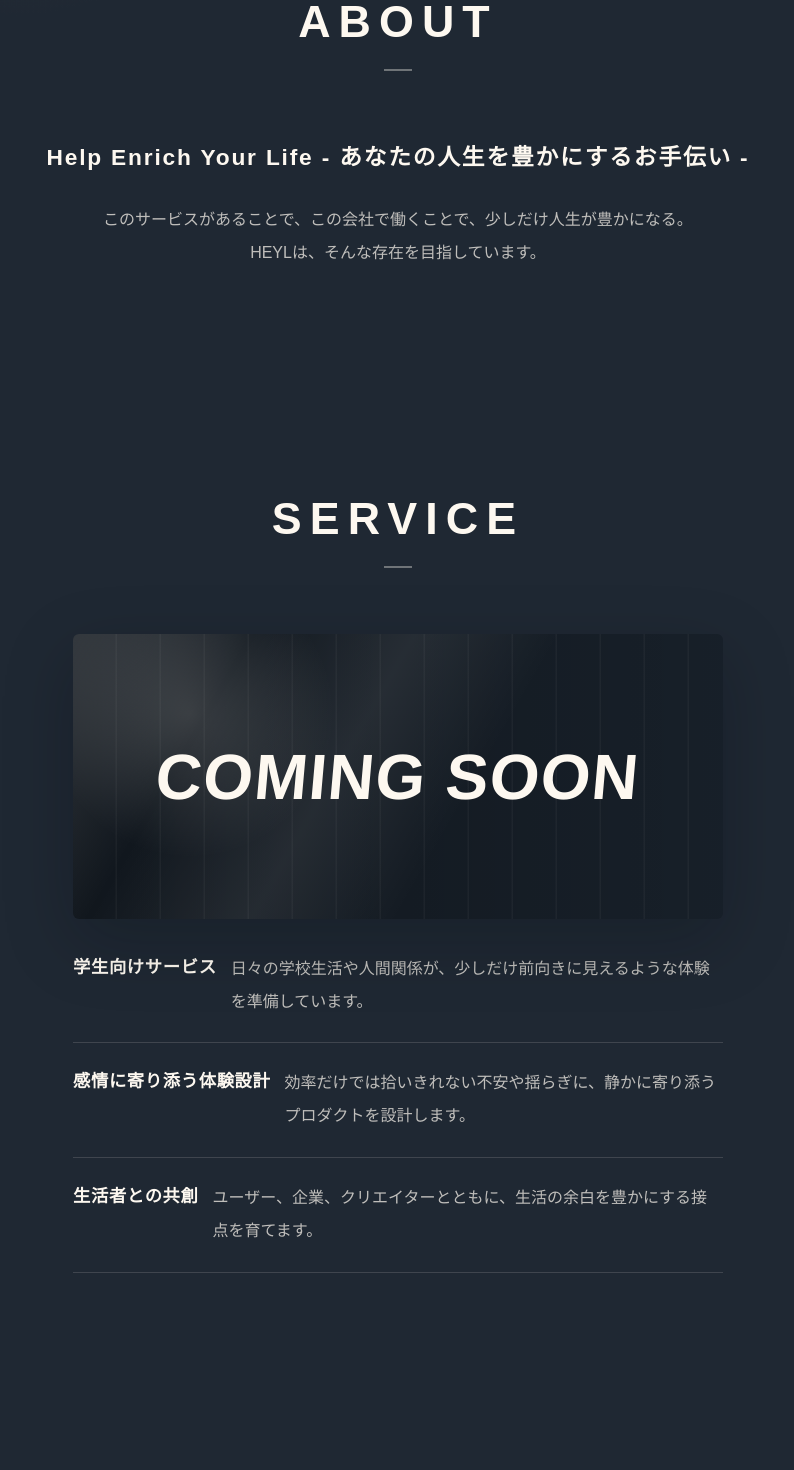
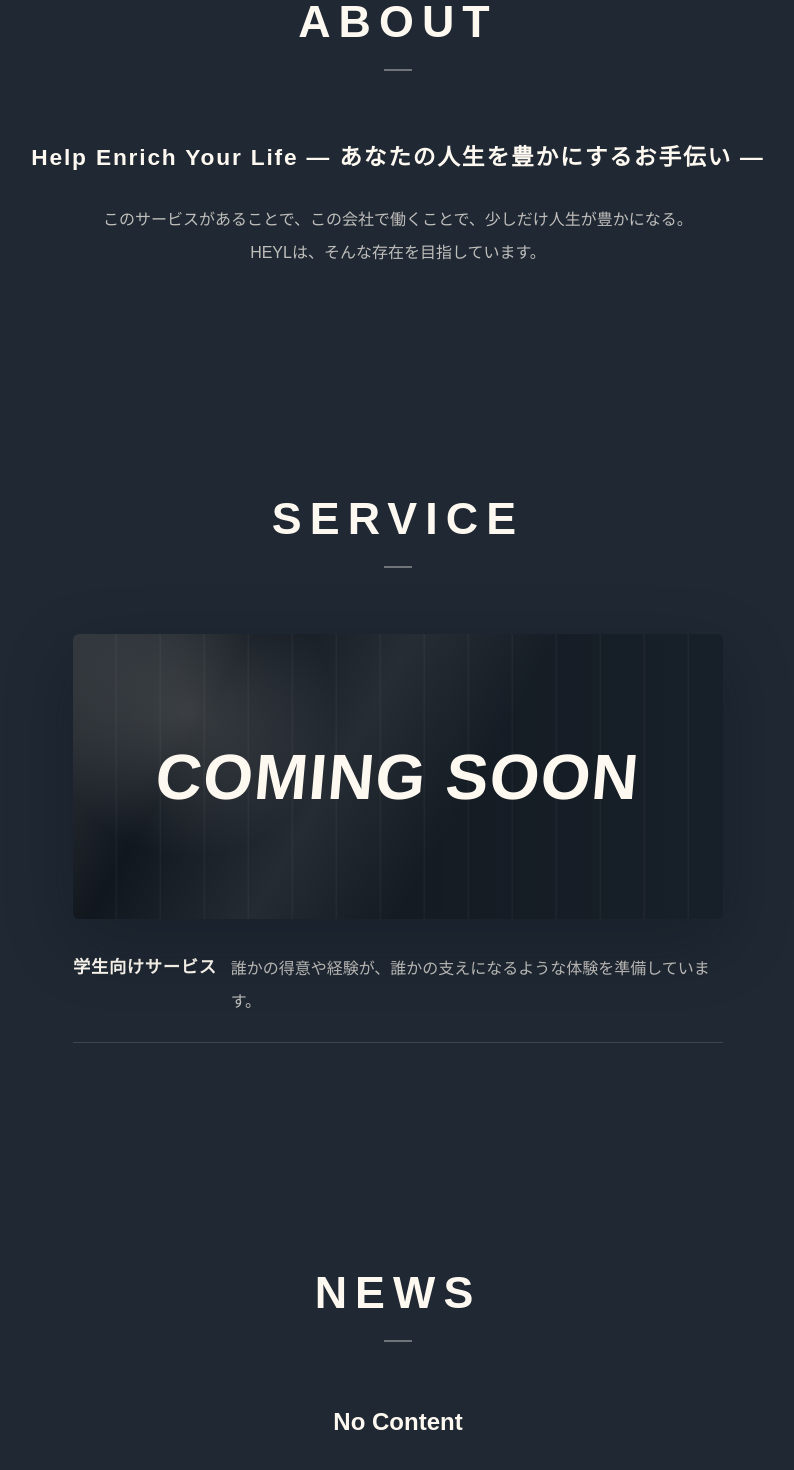
Before and after one commit to admin-heyl/heyl-corporate, a Next.js app in the folder heyl-corporate-site/: page / in a window 1280 px wide. Shown: the part 940-2410 px from the top of the page, without its empty margins (242-1036 px from the left). Built offline with nearby package versions, Linux system fonts and the light colour scheme.

Commit message:
Update service descriptions and footer formatting

```diff
--- a/heyl-corporate-site/app/page.tsx
+++ b/heyl-corporate-site/app/page.tsx
@@ -11,9 +11,7 @@ const scenes = [
 ];
 
 const services = [
-  ["学生向けサービス", "日々の学校生活や人間関係が、少しだけ前向きに見えるような体験を準備しています。"],
-  ["感情に寄り添う体験設計", "効率だけでは拾いきれない不安や揺らぎに、静かに寄り添うプロダクトを設計します。"],
-  ["生活者との共創", "ユーザー、企業、クリエイターとともに、生活の余白を豊かにする接点を育てます。"]
+  ["学生向けサービス", "誰かの得意や経験が、誰かの支えになるような体験を準備しています。"],
 ];
 
 const companyRows = [
@@ -64,7 +62,7 @@ export default function Home() {
       <section className="section about" id="about">
         <SectionTitle title="ABOUT" />
         <div className="center-copy">
-          <h2>Help Enrich Your Life - あなたの人生を豊かにするお手伝い -</h2>
+          <h2>Help Enrich Your Life — あなたの人生を豊かにするお手伝い —</h2>
           <p>
             このサービスがあることで、この会社で働くことで、少しだけ人生が豊かになる。
             <br />
@@ -119,7 +117,7 @@ export default function Home() {
       </section>
 
       <footer className="site-footer">
-        <a href="#top">PRIVACY POLICY</a><span>/</span><span>© 2026 合同会社HEYL. All rights reserved.</span><span className="footer-domain">heyl.co.jp</span>
+        <a href="#top">PRIVACY POLICY</a><span>/</span><span>© 2026 合同会社HEYL. All rights reserved.</span>
       </footer>
     </main>
   );
```
